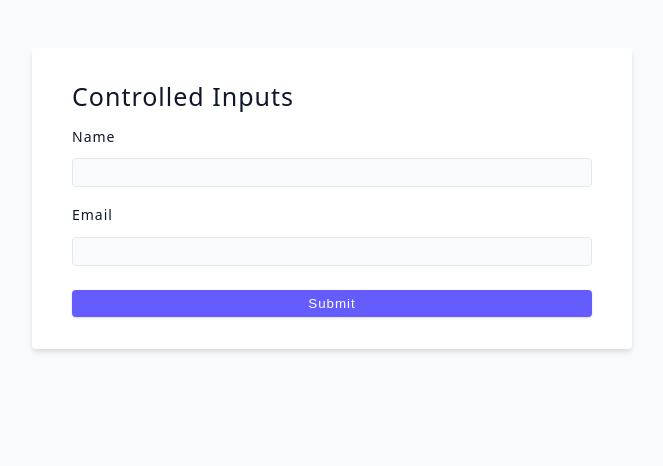
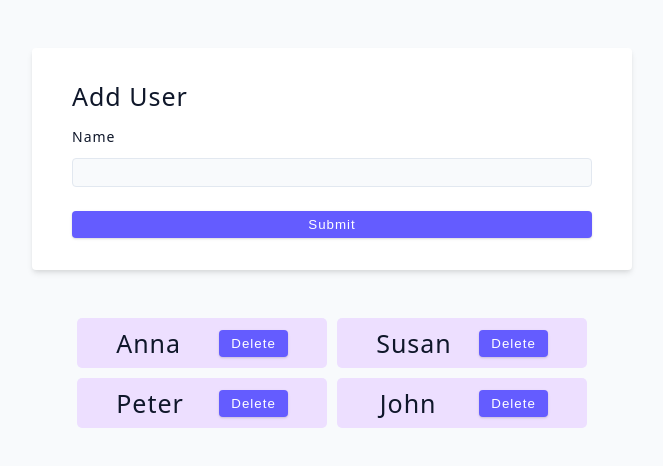
Before and after one commit to RumenKeranchev/my-react-app-vite, a React (Vite) app: page / in a window 1280 px wide. Shown: the top 466 px of the page, without its empty margins (308-971 px from the left). Built offline with nearby package versions, Linux system fonts and the light colour scheme.

Commit message:
Forms user challange completed

```diff
--- a/src/App.jsx
+++ b/src/App.jsx
@@ -1,4 +1,4 @@
-import Starter from "./tutorial/06-forms/starter/01-controlled-inputs.jsx";
+import Starter from "./tutorial/06-forms/starter/02-user-challenge";
 
 function App() {
 	return <Starter />;
--- a/src/tutorial/06-forms/starter/02-user-challenge.jsx
+++ b/src/tutorial/06-forms/starter/02-user-challenge.jsx
@@ -1,21 +1,105 @@
+import { useState } from "react";
+import { data } from "../../../data";
+
+const User = ({ user, handleDelete }) => {
+	return (
+		<div
+			key={user.id}
+			style={{
+				display: "grid",
+				gridTemplateColumns: "4rem auto",
+				gridTemplateRows: "50px",
+				alignItems: "center",
+				justifyContent: "space-evenly",
+				gap: "10px",
+				background: "#eddfff",
+				borderRadius: "5px",
+				padding: "0 10px",
+			}}
+		>
+			<h4
+				style={{
+					margin: 0,
+					textAlign: "center",
+				}}
+			>
+				{user.name}
+			</h4>
+			<button className='btn' onClick={() => handleDelete(user.id)}>
+				Delete
+			</button>
+		</div>
+	);
+};
+
+const UsersList = ({ users, handleDelete }) => {
+	return (
+		<div
+			style={{
+				width: "510px",
+				display: "grid",
+				margin: "auto",
+				gridTemplateColumns: "1fr 1fr",
+				gap: "10px",
+			}}
+		>
+			{users.map((user) => (
+				<User key={user.id} user={user} handleDelete={handleDelete} />
+			))}
+		</div>
+	);
+};
+
 const UserChallenge = () => {
+	const getId = () =>
+		users && users.length > 0
+			? users.sort((a, b) => b.id - a.id)[0].id + 1
+			: 1;
+
+	const [name, setName] = useState("");
+	const [users, setUsers] = useState(data);
+	const [id, setId] = useState(getId());
+
+	const handleSubmit = (e) => {
+		e.preventDefault();
+
+		if (!name) {
+			alert("Please enter a name");
+			return;
+		}
+
+		users.push({ id, name });
+		setUsers(users);
+		setId(getId());
+	};
+
+	const handleDelete = (id) => setUsers(users.filter((u) => u.id !== id));
+
 	return (
 		<div>
-      <form className='form'>
+			<form className='form' onSubmit={handleSubmit}>
 				<h4>Add User</h4>
 				<div className='form-row'>
 					<label htmlFor='name' className='form-label'>
 						name
 					</label>
-          <input type='text' className='form-input' id='name' />
+					<input
+						type='text'
+						className='form-input'
+						id='name'
+						autoComplete='off'
+						value={name}
+						onChange={(e) => setName(e.target.value)}
+					/>
 				</div>
 
 				<button type='submit' className='btn btn-block'>
 					submit
 				</button>
 			</form>
-      {/* render users below */}
+			{users && <UsersList users={users} handleDelete={handleDelete} />}
 		</div>
 	);
 };
+
 export default UserChallenge;
```
Lines whose indentation alone changed are shown as unchanged.
